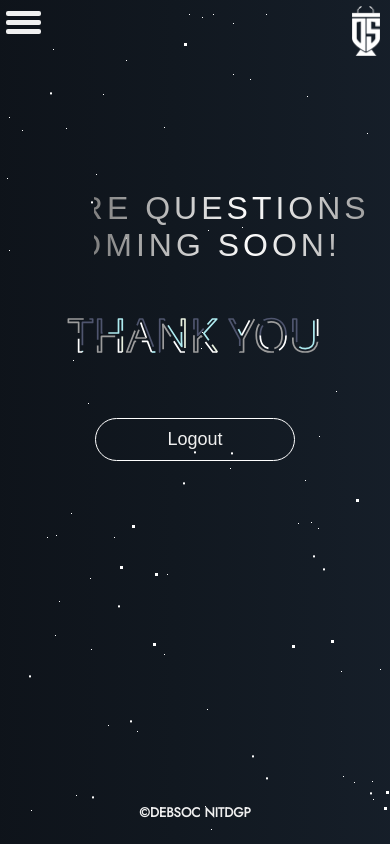
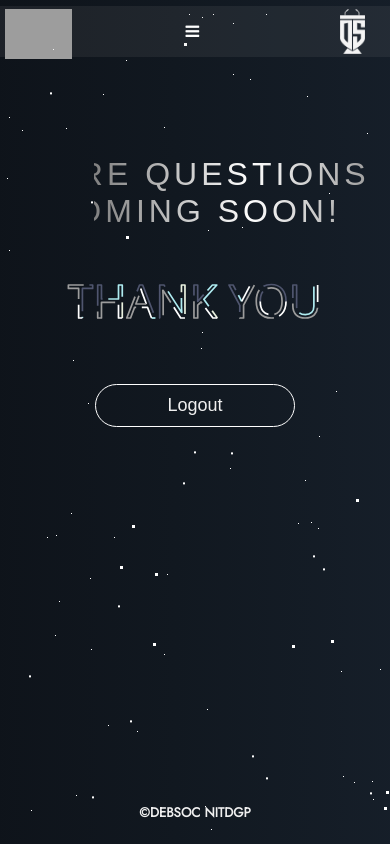
Before and after one commit to Kaustuv942/DSquiz, a Django app: page /end/ in a window 390 px wide. Run offline with Django 3.2, Linux system fonts and the light colour scheme; the visitor is signed in with stand-in values (Sample User, id 1); some libraries are stand-ins or nearby versions; grey boxes are pictures that could not be loaded.

Commit message:
Changed base.html with a responsive nav-bar
Not final draft

```diff
--- a/templates/base.html
+++ b/templates/base.html
@@ -7,9 +7,97 @@
 <head>
     <meta charset="UTF-8">
     <meta name="viewport" content="width=device-width, initial-scale=1.0">
+    <link rel="stylesheet" href="https://cdnjs.cloudflare.com/ajax/libs/font-awesome/4.7.0/css/font-awesome.min.css">
     <title>De-Quiz</title>
 
     <link rel="stylesheet" type="text/css" href="{% static 'css/style.css' %}" />
+    <style>
+
+        body {
+          overflow: hidden; /* Hide scrollbars */
+        }
+
+        ul {
+          position: fixed;
+          width: 100%;
+          list-style-type: none;
+          margin: 0 100px 0 0;
+          text-align: justify;
+          padding: 0 33% 0 38%;
+          overflow: hidden;
+          background-color: rgba(155, 155, 155, 0.11);
+        }
+
+        li {
+          float: left;
+        }
+
+        li a {
+          display: block;
+          color: white;
+          text-align: center;
+          padding: 14px 30px;
+          text-decoration: none;
+        }
+
+        li a:hover:not(.active) {
+          background-color: rgba(17, 17, 17, 0.774);
+        }
+
+        .active {
+          background-color: #46c0a13f;
+        }
+
+        .topnav .icon {
+            display: none;
+        }
+
+
+        @media screen and (max-width: 600px) {
+            ul.topnav a {display: none;}
+            ul.topnav a.icon {
+                float: left;
+                margin-left: 10%;
+                display: block;
+            }
+            img {
+                z-index: -1;
+            }
+        }
+
+        @media screen and (max-width: 600px) {
+            ul.topnav.responsive {position: relative;}
+            ul.topnav.responsive .icon {
+                position: absolute;
+                right: 50%;
+                top: 0;
+            }
+            ul.topnav.responsive a {
+                float: none;
+                display: block;
+                text-align: justify;
+            }
+            img {
+                z-index: -1;
+            }
+        }
+
+        img {
+            position: absolute;
+            top: 3px;
+            z-index: -1;
+        }
+
+        .flex1 {
+            position: absolute;
+            right: 0;
+            padding-right: 50px;
+        }
+        .flex2 {
+            position: absolute;
+            left: 0;
+        }
+    </style>
 </head>
 
 <body>
@@ -23,36 +111,43 @@
 
 
     <div class="navv">
-        <button id='togg_menu'>
-            <span class='bar'></span>
-            <span class='bar'></span>
-            <span class='bar'></span>
-        </button>
-        <img src="{% static 'css/dslogowhitepng.png' %}" alt="logo" height="50px" width="auto"
-            style="float:right; margin-right: 10px;">
-        <header>
-            <ul class='megaMenu'>
-                {% if user.is_authenticated %}
-                <li>
-                    <a href="{% url 'login' %}">Game</a>
-
-                </li>
-                <li>
-                    <a href="{% url 'leaderboard' %}">Leaderboard</a>
-
-                </li>
-                <li><a href='/accounts/logout/'>Logout</a></li>
-                {% else %}
+        <div class ="flex2">
+            <img src="{% static 'css/NIT_Durgapur_logo.png' %}" alt="logo" height="50px" width="auto" style="float:left; margin-left: 5px;">
+        </div>
+        <ul class = 'topnav' id = "myTopnav">
+            {% if user.is_authenticated %}
+            <li><a href="{% url 'login' %}">Game</a></li>
+            <li><a href="{% url 'leaderboard' %}">Leaderboard</a></li>
+            <li><a href='/accounts/logout/'>Logout</a></li>
+            <li><a href="javascript:void(0);" class="icon" onclick="myFunction()"><i class="fa fa-bars"></i></a></li>
+            {% else %}
                 <li>
                     <a href="{% url 'login' %}">Login</a>
                 </li>
 
 
-                {% endif %}
-            </ul>
-        </header>
+            {% endif %}
+        </ul>
+
+
+            <div class = "flex1">
+                <img src="{% static 'css/dslogowhitepng.png' %}" alt="logo" height="45px" width="auto" style="float:right; margin-right: 100px;">
+            </div>
+
 
     </div>
+
+    <script>
+        function myFunction() {
+          var x = document.getElementById("myTopnav");
+          if (x.className === "topnav") {
+            x.className += " responsive";
+          } else {
+            x.className = "topnav";
+          }
+        }
+    </script>
+
     {% block content %}
     <!-- Content Goes here -->
     {% endblock content %}
--- a/templates/leaderboard.html
+++ b/templates/leaderboard.html
@@ -5,6 +5,7 @@
 
 {% block content %}
 <div class="head">
+    <br><br><br><br><br>
     <p>LEADERBOARD</p>
 </div>
 
```
Also changed, not shown: templates/questions.html (+5 -3 lines).
